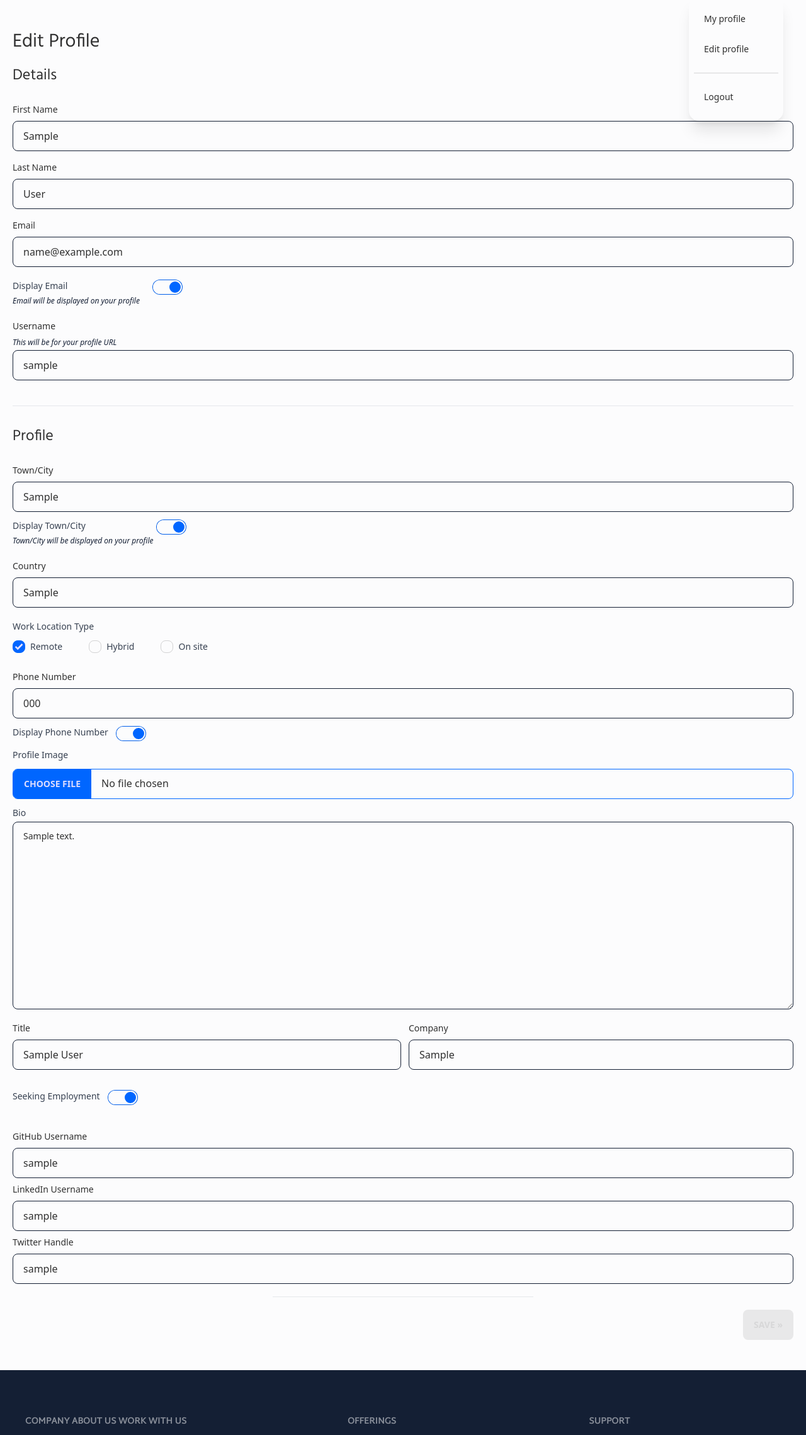
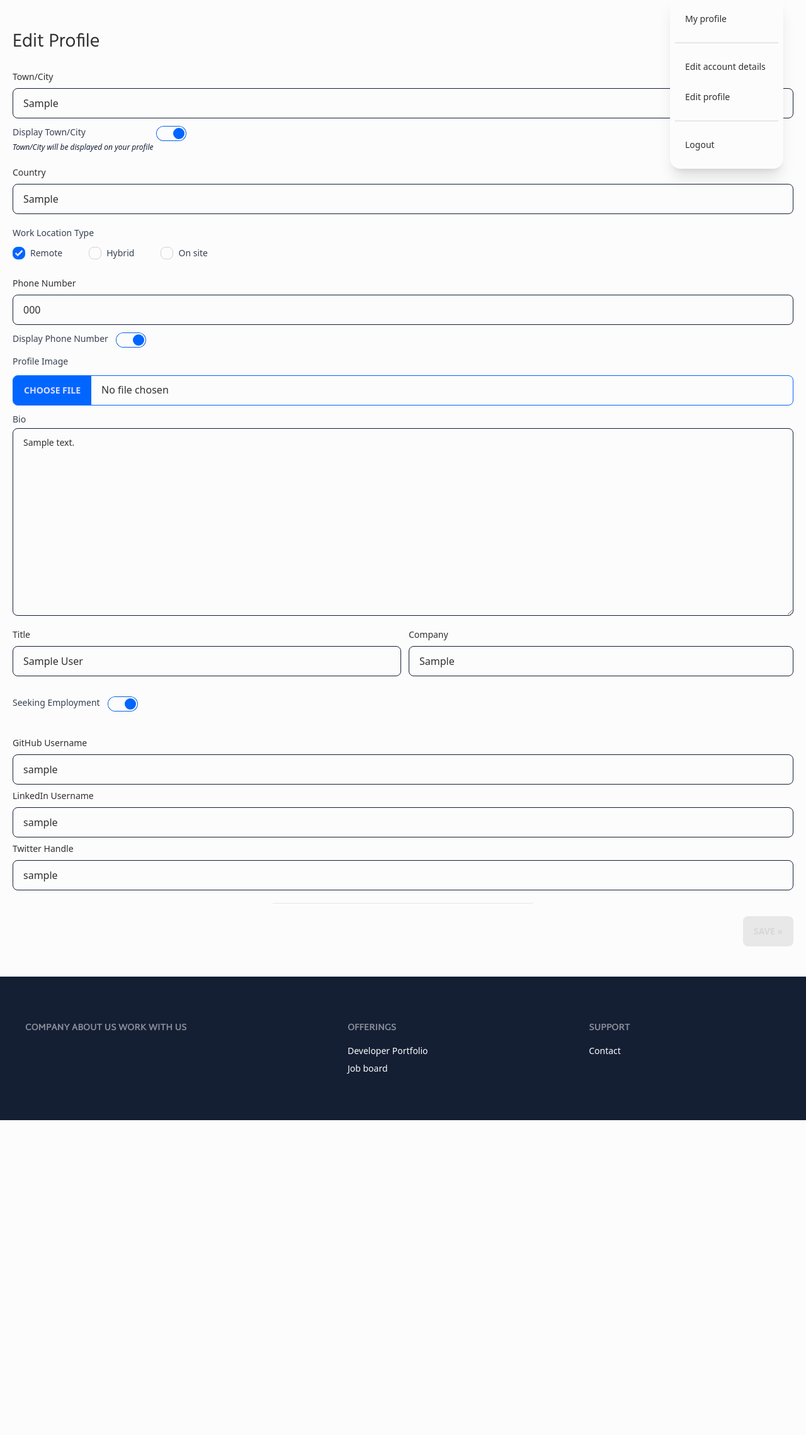
Before and after one commit to KTC96/StackPortfolio, a Django app: a page that uses templates/base.html in a window 1280 px wide, after a click on "Account". Shown: the part 84-2363 px from the top of the page at 63% size. After the commit the page ends 1863 px from the top, so only its background shows below. Run offline with Django 3.2, Linux system fonts and the light colour scheme; a user stored in the database is signed in; tables that the repository leaves empty hold one stand-in row (values such as "Sample post"); some libraries are stand-ins or nearby versions.

Commit message:
add custom form for user account settings

```diff
--- a/custom_account/forms.py
+++ b/custom_account/forms.py
@@ -364,44 +364,7 @@ class CustomUserEditForm(forms.ModelForm):
     """
     This form is required to edit the user profile.
     """
-    first_name = (
-        forms.CharField(
-            max_length=40,
-            min_length=2,
-            label='First Name',
-            required=True,
-            help_text='Required',
-            widget=forms.TextInput(
-                attrs={
-                    'placeholder': '',
-                    'class': 'input input-bordered input-secondary w-full'
-                }
-            )))
-    last_name = (
-        forms.CharField(
-            max_length=40,
-            min_length=2,
-            label='Last Name',
-            required=True,
-            help_text='Required',
-            widget=forms.TextInput(
-                attrs={
-                    'placeholder': '',
-                    'class': 'input input-bordered input-secondary w-full'
-                }
-            )))
-    email = (
-        forms.EmailField(
-            max_length=60,
-            label='Email',
-            required=True,
-            help_text='Required',
 
-            widget=forms.EmailInput(
-                attrs={
-                    'class': 'input input-bordered input-secondary w-full'
-                }
-            )))
     display_email = forms.BooleanField(
         required=False,
         label='Display Email',
@@ -412,19 +375,6 @@ class CustomUserEditForm(forms.ModelForm):
                 'class': 'toggle toggle-secondary checked:bg-primary mt-3 lg:mt-0 w-50',
             }
         ))
-    username = (
-        forms.CharField(
-            max_length=20,
-            min_length=5,
-            label='Username',
-            required=True,
-            help_text='This will be for your profile URL',
-            widget=forms.TextInput(
-                attrs={
-                    'placeholder': '',
-                    'class': 'input input-bordered input-secondary w-full'
-                }
-            )))
 
     town_city = forms.CharField(
         max_length=85,
@@ -575,10 +525,6 @@ class CustomUserEditForm(forms.ModelForm):
         """
         model = CustomUser
         fields = [
-            'first_name',
-            'last_name',
-            'email',
-            'username',
             'town_city',
             'display_town_city',
             'country',
@@ -592,6 +538,75 @@ class CustomUserEditForm(forms.ModelForm):
             'company',
             'linkedin_username',
             'twitter_handle'
+        ]
+
+
+class UserSettingsForm(forms.ModelForm):
+    """
+    Form to update user settings.
+    """
+    first_name = (
+        forms.CharField(
+            max_length=40,
+            min_length=2,
+            label='First Name',
+            required=True,
+            help_text='Required',
+            widget=forms.TextInput(
+                attrs={
+                    'placeholder': '',
+                    'class': 'input input-bordered input-secondary w-full'
+                }
+            )))
+    last_name = (
+        forms.CharField(
+            max_length=40,
+            min_length=2,
+            label='Last Name',
+            required=True,
+            help_text='Required',
+            widget=forms.TextInput(
+                attrs={
+                    'placeholder': '',
+                    'class': 'input input-bordered input-secondary w-full'
+                }
+            )))
+    email = (
+        forms.EmailField(
+            max_length=60,
+            label='Email',
+            required=True,
+            help_text='Required',
+
+            widget=forms.EmailInput(
+                attrs={
+                    'class': 'input input-bordered input-secondary w-full'
+                }
+            )))
+    username = (
+        forms.CharField(
+            max_length=20,
+            min_length=5,
+            label='Username',
+            required=True,
+            help_text='This will be for your profile URL',
+            widget=forms.TextInput(
+                attrs={
+                    'placeholder': '',
+                    'class': 'input input-bordered input-secondary w-full'
+                }
+            )))
+
+    class Meta:
+        """
+        Meta to specify the model and fields to be used.
+        """
+        model = CustomUser
+        fields = [
+            'first_name',
+            'last_name',
+            'email',
+            'username',
         ]
 
 
--- a/custom_account/urls.py
+++ b/custom_account/urls.py
@@ -3,8 +3,10 @@ from .views import (TechUserSignupView,
                     RecruiterUserSignupView,
                     UserProfileDetailView,
                     UserProfileEditView,
+                    UserSettingsView,
+                    AccountTypeView,
                     delete_user,
-                    AccountTypeView)
+                    )
 
 app_name = 'custom_account'
 
@@ -17,6 +19,8 @@ urlpatterns = [
          RecruiterUserSignupView.as_view(), name='recruiter_user_signup'),
     path('user/<slug:slug>/edit/',
          UserProfileEditView.as_view(), name='profile_edit'),
+    path('user/<slug:slug>/settings/',
+         UserSettingsView.as_view(), name='user_settings'),
     path('user/<slug:slug>/delete/', delete_user, name='delete_user'),
     path('user/<slug:slug>/', UserProfileDetailView.as_view(), name='user_profile'),
 ]
--- a/custom_account/views.py
+++ b/custom_account/views.py
@@ -8,10 +8,12 @@ from django.contrib import messages
 from django.contrib.auth.mixins import LoginRequiredMixin
 from django.contrib.auth.decorators import login_required
 from django.views.decorators.http import require_POST
+from django.utils.text import slugify
 from allauth.socialaccount import providers
 from .forms import (CustomUserEditForm, TechUserForm,
                     RecruiterUserForm, TechUserProfileEditForm,
-                    RecruiterUserProfileEditForm)
+                    RecruiterUserProfileEditForm, UserSettingsForm
+                    )
 from .models import CustomUser
 from project.models import Project
 
@@ -129,6 +131,42 @@ class UserProfileEditView(LoginRequiredMixin, UpdateView):
         return reverse('custom_account:user_profile', kwargs={'slug': self.object.slug})
 
 
+class UserSettingsView(LoginRequiredMixin, UpdateView):
+    """
+    This class handles updating the user settings.
+    """
+    model = CustomUser
+    form_class = UserSettingsForm
+    template_name = 'user_settings.html'
+    slug_field = 'slug'
+    slug_url_kwarg = 'slug'
+
+    def dispatch(self, request, *args, **kwargs):
+        if (request.user.is_authenticated and
+                request.user.slug == self.kwargs['slug']):
+            return super().dispatch(request, *args, **kwargs)
+        else:
+            return HttpResponseForbidden(
+                "You are not allowed to view this page")
+
+    def get_context_data(self, **kwargs):
+        context = super().get_context_data(**kwargs)
+        return context
+
+    def form_valid(self, form):
+        user = self.object
+        user.first_name = form.cleaned_data['first_name']
+        user.last_name = form.cleaned_data['last_name']
+        user.email = form.cleaned_data['email']
+        user.username = form.cleaned_data['username']
+        user.slug = slugify(user.username)
+        user.save()
+        return super(UserSettingsView, self).form_valid(form)
+
+    def get_success_url(self):
+        return reverse('custom_account:user_profile', kwargs={'slug': self.object.slug})
+
+
 @login_required
 @require_POST
 def delete_user(request, slug):
@@ -152,7 +190,7 @@ class AccountTypeView(TemplateView):
     View is required to pass allauth social auth variables
     to the template.
     """
-    template_name = 'account/account_type.html'
+    template_name = 'account_type.html'
 
     def get_context_data(self, **kwargs):
         context = super().get_context_data(**kwargs)
--- a/stackportfolio/urls.py
+++ b/stackportfolio/urls.py
@@ -27,8 +27,8 @@ urlpatterns = [
     path('contact/', TemplateView.as_view(template_name="contact.html"), name='contact'),
     path('careers/', TemplateView.as_view(template_name="careers.html"), name='careers'),
     path('about/', TemplateView.as_view(template_name="about_us.html"), name='about'),
+    path('', include('custom_account.urls')),
     path('accounts/', include('allauth.urls')),
-    path('', include('custom_account.urls')),
     path('user/', include('project.urls')),
     path('user/', include('job_post.urls')),
     path('search/', include('search_and_filter.urls')),
--- a/static/js/script.js
+++ b/static/js/script.js
@@ -20,8 +20,10 @@ document.addEventListener("DOMContentLoaded", () => {
   ) {
     handleCreateEditForm();
   } else if (
-    window.location.href.indexOf("user/") > -1 &&
-    window.location.href.indexOf("edit") > -1
+    (window.location.href.indexOf("user/") > -1 &&
+      window.location.href.indexOf("edit") > -1) ||
+    (window.location.href.indexOf("user/") > -1 &&
+      window.location.href.indexOf("settings") > -1)
   ) {
     handleUserForm();
   }
--- a/templates/account/user_edit_profile.html
+++ b/templates/account/user_edit_profile.html
@@ -6,59 +6,6 @@
     enctype="multipart/form-data">
     {% csrf_token %}
     <div class="signup-details-page flex-shrink-0 w-full">
-      <h2 class="text-2xl mb-5">Details</h2>
-
-      {% comment %} First name {% endcomment %}
-      <div class="form-control w-full">
-        <label for="{{ form.first_name.id_for_label }}" class="label pl-0 text-sm">{{ form.first_name.label }}</label>
-        {{ form.first_name }}
-
-        <span class="error-span text-error text-sm mt-2">{{ form.first_name.errors }}</span>
-      </div>
-
-      {% comment %} Last name {% endcomment %}
-      <div class="form-control w-full">
-        <label for="{{ form.last_name.id_for_label }}" class="label pl-0 text-sm">{{ form.last_name.label }}</label>
-        {{ form.last_name }}
-
-        <span class="error-span text-error text-sm mt-2">{{ form.last_name.errors }}</span>
-      </div>
-
-      {% comment %} Email {% endcomment %}
-      <div class="form-control w-full">
-        <label for="{{ form.email.id_for_label }}" class="label pl-0 text-sm">{{ form.email.label }}</label>
-        {{ form.email }}
-
-        <span class="error-span text-error text-sm mt-2">{{ form.email.errors }}</span>
-      </div>
-
-      {% comment %} Display email toggle {% endcomment %}
-      <div class="form-control w-full my-3 flex-row justify-between lg:justify-start">
-        <div class="w-50 me-5">
-          <label for="{{ form.display_email.id_for_label }}"
-            class="block text-sm font-medium text-gray-700">{{ form.display_email.label }}</label>
-          <span class="text-xs text-secondary italic mb-1 help-text">{{ form.display_email.help_text }}</span>
-        </div>
-        {{ form.display_email }}
-        {% if form.display_email.errors %}
-        <span class="error-span text-error text-sm mt-2">{{ form.display_email.errors }}</span>
-        {% endif %}
-      </div>
-
-
-      {% comment %} Username {% endcomment %}
-      <div class="form-control w-full">
-        <label for="{{ form.username.id_for_label }}" class="label pl-0 text-sm">{{ form.username.label }}</label>
-        <span class="text-xs text-secondary italic mb-1 help-text">{{ form.username.help_text }}</span>
-        {{ form.username }}
-
-        <span class="error-span text-error text-sm mt-2">{{ form.username.errors }}</span>
-      </div>
-
-      <hr class="mx-auto w-1/3 lg:w-full lg:w-full my-8">
-
-      {% comment %} Page 2 - Profile {% endcomment %}
-      <h2 class="text-2xl mb-5">Profile</h2>
       {% comment %} Town/City {% endcomment %}
       <div class="form-control w-full">
         <label for="{{ form.town_city.id_for_label }}" class="label pl-0 text-sm">{{ form.town_city.label }}</label>
--- a/templates/base.html
+++ b/templates/base.html
@@ -72,6 +72,11 @@
                                 aria-label="Navigates to your profile page">My
                                 profile</a>
                         </li>
+                        <span class="divider my-2"></span>
+                        <li class="my-3">
+                            <a href="{% url 'custom_account:user_settings' slug=user.slug %}" class="edit-settings-link"
+                                aria-label="Edit settings">Edit account details</a>
+                        </li>
                         <li class="my-3">
                             <a href="{% url 'custom_account:profile_edit' slug=user.slug %}" class="edit-profile-link"
                                 aria-label="Edit profile">Edit profile</a>
@@ -91,7 +96,7 @@
                         </li>
                         {% else %}
                         <li class="my-3">
-                            <a href="{% url 'account_signup' %}">Sign up</a>
+                            <a href="{% url 'custom_account:account_type' %}">Sign up</a>
                         </li>
                         <li class="my-3">
                             <a href="{% url 'account_login' %}">Sign in</a>
@@ -119,10 +124,16 @@
                                 <summary>
                                     Account
                                 </summary>
-                                <ul class="p-2 bg-base-100 z-50 lg:w-[150px] right-0">
+                                <ul class="p-2 bg-base-100 z-50 lg:w-[180px] right-0">
                                     <li class="my-3">
                                         <a href="{% url 'custom_account:user_profile' slug=user.slug %}"
                                             aria-label="Navigates to your profile page">My profile</a>
+                                    </li>
+                                    <span class="divider my-2"></span>
+                                    <li class="my-3">
+                                        <a href="{% url 'custom_account:user_settings' slug=user.slug %}"
+                                            class="edit-settings-link" aria-label="Edit settings">Edit account
+                                            details</a>
                                     </li>
                                     <li class="my-3">
                                         <a href="{% url 'custom_account:profile_edit' slug=user.slug %}"
@@ -150,7 +161,7 @@
                     </a>
                 </li>
                 <li>
-                    <a href="{% url 'account_signup' %}">Sign up</a>
+                    <a href="{% url 'custom_account:account_type' %}">Sign up</a>
                 </li>
                 <li>
                     <a href="{% url 'account_login' %}">Sign in</a>
```
Also changed, not shown: custom_account/templates/user_settings.html (added, +62 -0 lines), custom_account/templates/account_type.html (renamed from templates/account/account_type.html), static/css/tailwind.css.
